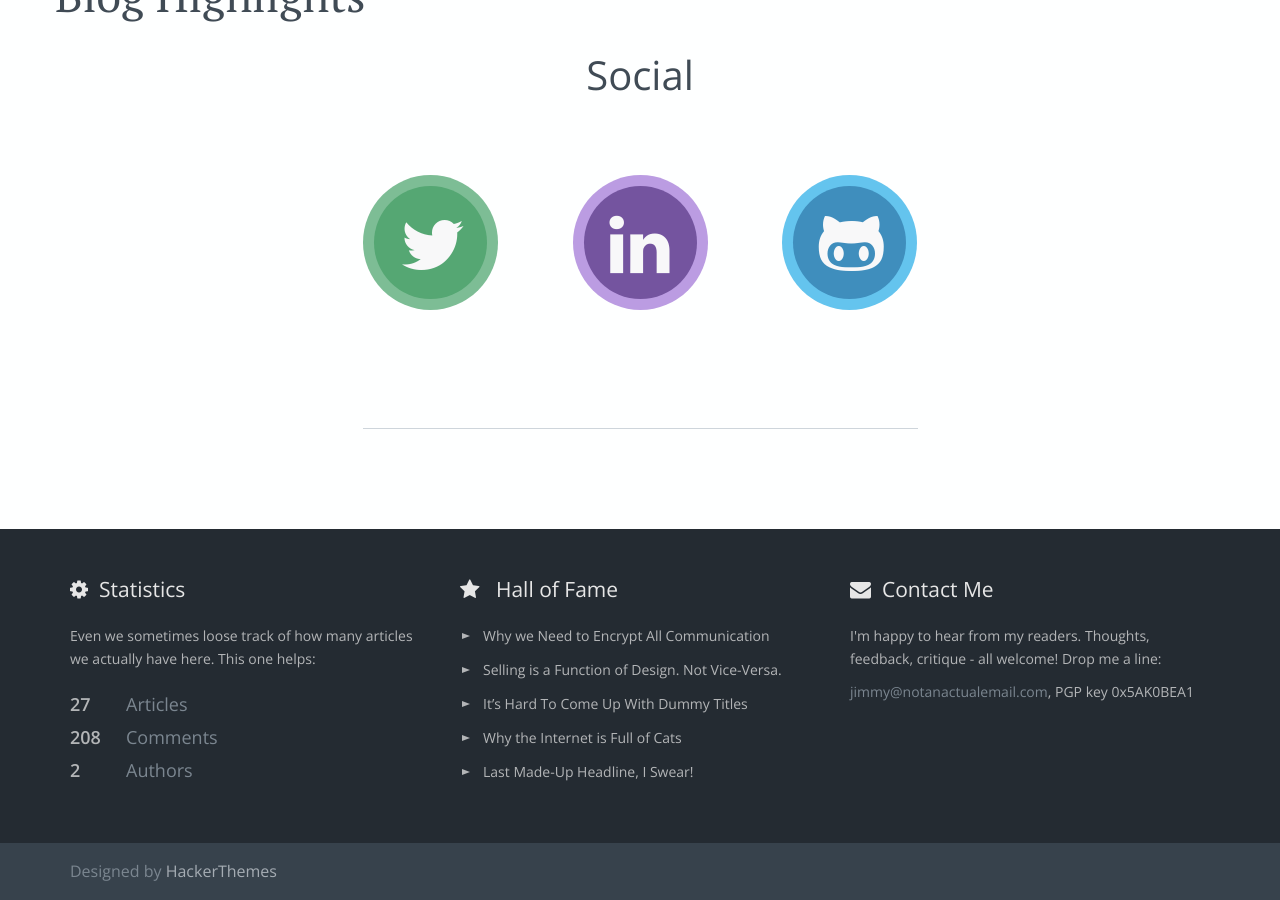
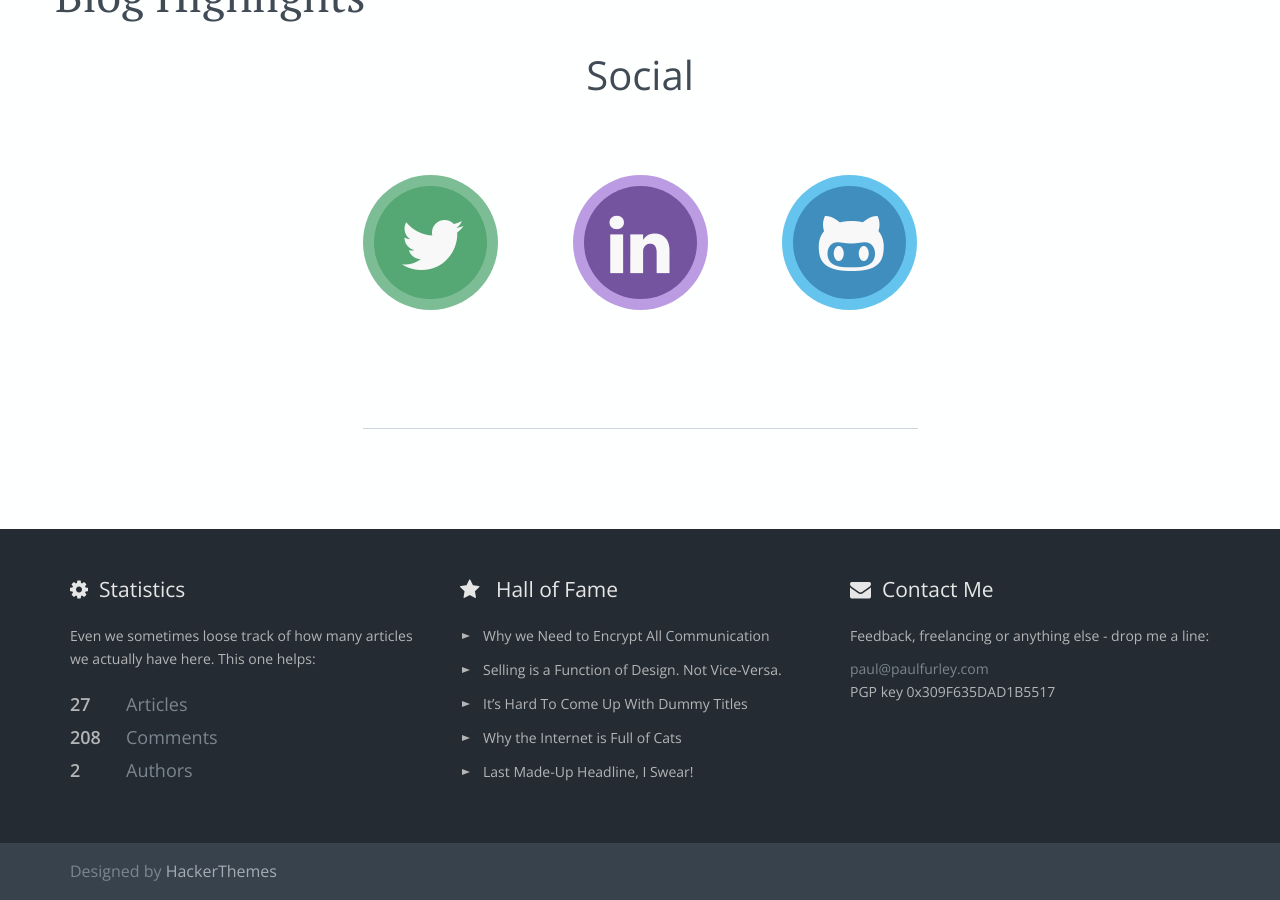
Before and after one commit to fawkesley/paulfurley.github.io, a Jekyll site: the page built from index.html, in a window 1280 px wide and 900 px high, scrolled down 1733 px. Built offline with Jekyll 4.4.1, drawn with Linux system fonts in a browser that asks for light colours; nearby versions of some CDN libraries.

Commit message:
Update contact details in footer, fixes #3

```diff
--- a/_includes/footer.html
+++ b/_includes/footer.html
@@ -37,10 +37,10 @@
                     <div class="col-md-4 footer-widget">
                         <h3> <i class="fa fa-envelope"></i>Contact Me</h3>
 
-                        <span>I'm happy to hear from my readers. Thoughts, feedback, critique - all welcome! Drop me a line:</span>
+                        <span>Feedback, freelancing or anything else - drop me a line:</span>
 
                         <span class="email">
-                            <a href="#">jimmy@notanactualemail.com</a>, PGP key 0x5AK0BEA1
+                          <a href="mailto:paul@paulfurley.com">paul@paulfurley.com</a><br>PGP key 0x309F635DAD1B5517
                         </span>
                     </div>
                 </div>
```
